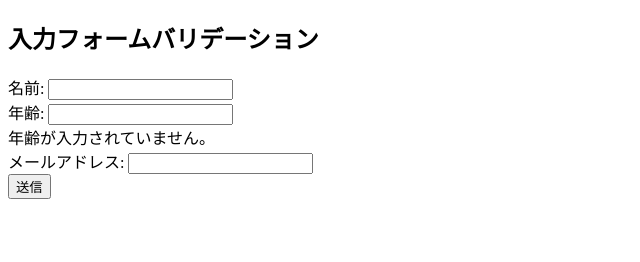
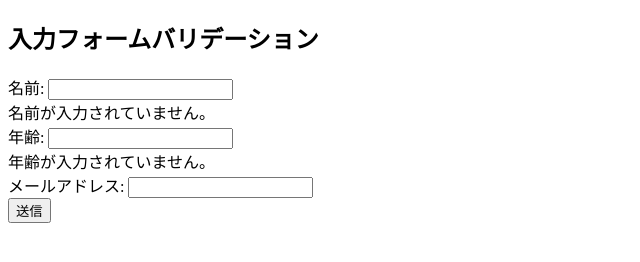
Before and after one commit to osonoi-hot/validation, a plain HTML site: page index.html in a window 1280 px wide. Shown: the whole page, without its empty margins (0-640 px from the left). Drawn offline with nearby package versions, Linux system fonts and the light colour scheme.

Commit message:
change name input validation

```diff
--- a/index.html
+++ b/index.html
@@ -26,8 +26,10 @@
             <label for="name">名前:</label>
             <input type="name" id="name" v-model="name" @blur="$v.name.$touch()"
               :class="{ error : $v.name.$error,'form-control': true }">
-            <span v-if="$v.name.$error">名前が入力されていません。</span>
-          </div>
+              <div>
+                <span v-if="!$v.name.required">名前が入力されていません。</span>
+              </div>
+            </div>
           <div>
             <label for="age">年齢:</label>
             <input type="age" id="age" v-model="age" @blur="$v.age.$touch()"
```
